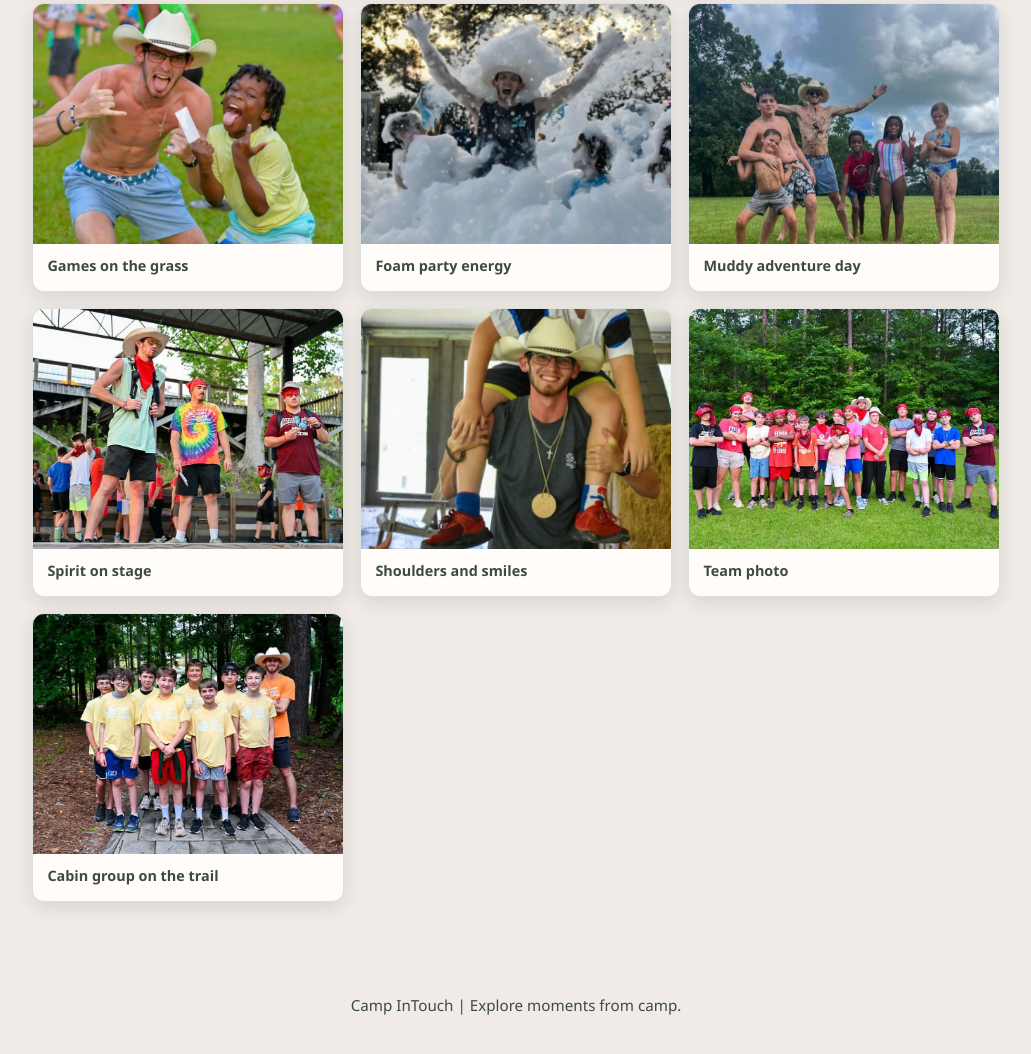
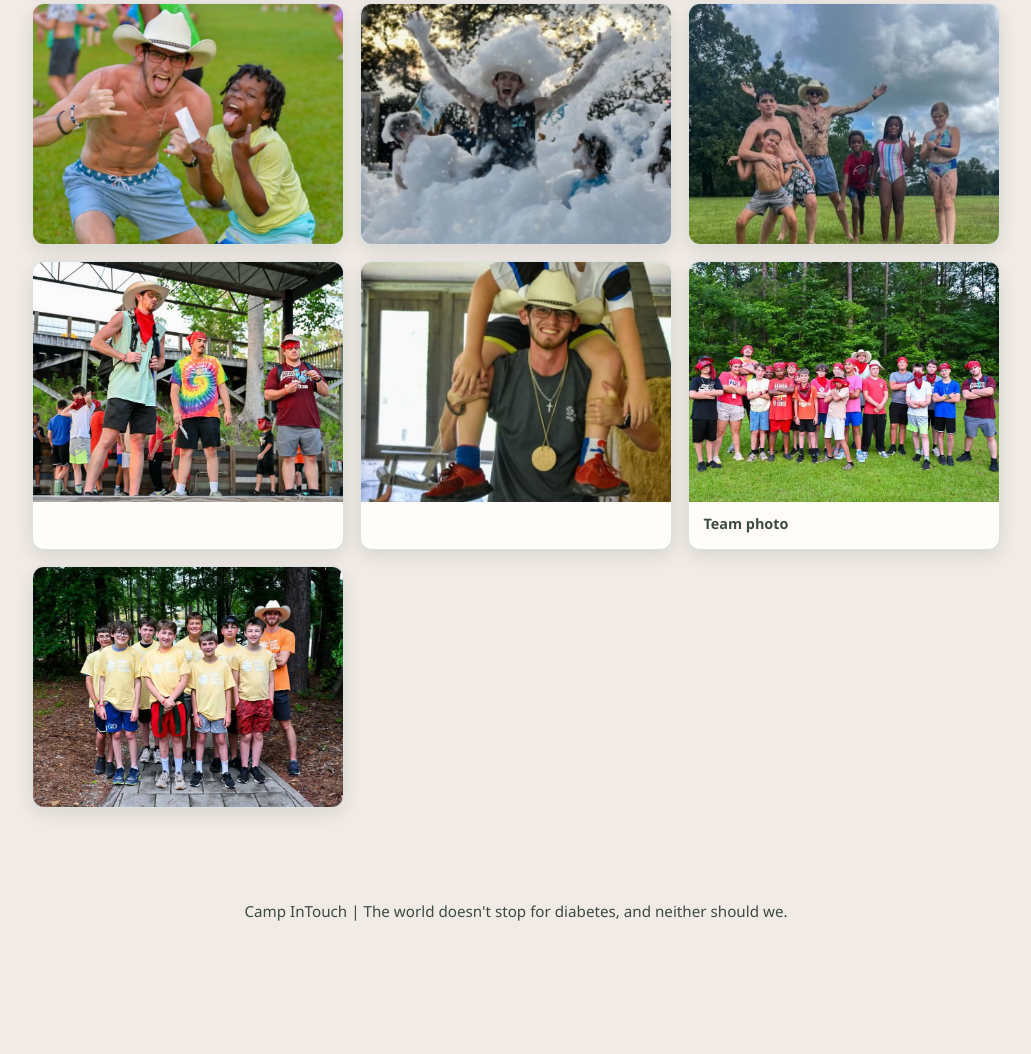
Before and after one commit to nerfbuddy/intouch, a plain HTML site: page photos.html in a window 1280 px wide. Shown: the part 699-1753 px from the top of the page, without its empty margins (124-1155 px from the left). After the commit the page ends 1670 px from the top, so only its background shows below. Drawn offline with Linux system fonts and the light colour scheme.

Commit message:
Fixed formatting errors

```diff
--- a/photos.html
+++ b/photos.html
@@ -48,7 +48,6 @@
             height="1200"
             loading="lazy"
           />
-          <figcaption class="photo-caption">Games on the grass</figcaption>
         </figure>
         <figure class="photo-card">
           <img
@@ -58,7 +57,6 @@
             height="1200"
             loading="lazy"
           />
-          <figcaption class="photo-caption">Foam party energy</figcaption>
         </figure>
         <figure class="photo-card">
           <img
@@ -68,7 +66,6 @@
             height="900"
             loading="lazy"
           />
-          <figcaption class="photo-caption">Muddy adventure day</figcaption>
         </figure>
         <figure class="photo-card">
           <img
@@ -78,7 +75,6 @@
             height="900"
             loading="lazy"
           />
-          <figcaption class="photo-caption">Spirit on stage</figcaption>
         </figure>
         <figure class="photo-card">
           <img
@@ -88,7 +84,6 @@
             height="1200"
             loading="lazy"
           />
-          <figcaption class="photo-caption">Shoulders and smiles</figcaption>
         </figure>
         <figure class="photo-card">
           <img
@@ -108,13 +103,12 @@
             height="900"
             loading="lazy"
           />
-          <figcaption class="photo-caption">Cabin group on the trail</figcaption>
         </figure>
       </section>
     </main>
 
     <footer>
-      <p>Camp InTouch | Explore moments from camp.</p>
+      <p>Camp InTouch | The world doesn't stop for diabetes, and neither should we.</p>
     </footer>
   </body>
 </html>
```
Also changed, not shown: faq.html (+2 -2 lines), index.html (+4 -4 lines), registration.html (+1 -1 lines).
